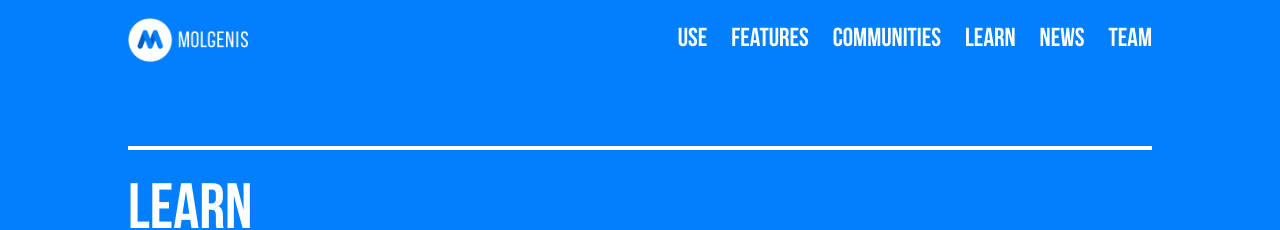
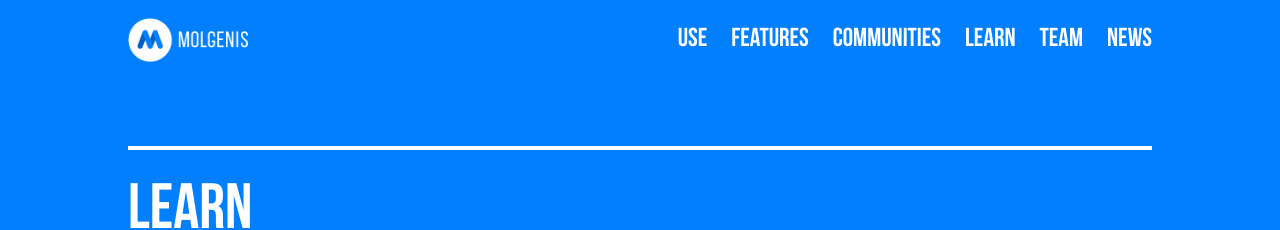
Before and after one commit to mswertz/mswertz.gihub.io, a Jekyll site: the page built from learn.md, in a window 1280 px wide. Shown: the top 230 px of the page. Built offline with Jekyll 4.4.1, drawn with Linux system fonts in a browser that asks for light colours.

Commit message:
made logo and nav responsive to show logo smaller and remove last menu item when screen gets to small

```diff
--- a/_includes/nav.html
+++ b/_includes/nav.html
@@ -1,11 +1,11 @@
-<a href="/"><img id="logo" src="/assets/img/logo_{{page.layout}}.png"></a>
+<a href="/"><div id="logo" style="background-image: url('/assets/img/logo_{{page.layout}}.png')">&nbsp;</div></a>
 <nav>
   <ul>
     <li><a href="/use">Use</a></li>
     <li><a href="/features">Features</a></li>
     <li><a href="/communities">Communities</a></li><!-- kunnen we ook solutions noemen -->
     <li><a href="/learn">Learn</a></li><!-- samenvoegen met support en dan 'Help' noemen?-->
+    <li><a href="/team">Team</a></li><!-- GCC, maar ook over al onze partners -->
     <li><a href="/news">News</a></li><!-- samenvoegen met support en dan 'Help' noemen?-->
-    <li><a href="/team">Team</a></li><!-- GCC, maar ook over al onze partners -->
   </ul>
 </nav>
--- a/assets/css/main.css
+++ b/assets/css/main.css
@@ -108,12 +108,27 @@ nav ul li:first-child
   float: left;
 }
 
+nav ul li:last-child {
+  display: none;
+}
+
 #logo {
-  height: 38px;
-  padding-top: 16px; /* 48 + half line height (24/2=12) - half size (44/2 = 22) = 38 */
-  padding-left: 24px;
+  background-size: auto 38px;
+  background-repeat: no-repeat;
+  margin-top: 16px; /* 48 + half line height (24/2=12) - half size (44/2 = 22) = 38 */
+  margin-left: 24px;
   float: left;
-  overflow: hidden;
+  width: 42px;
+  height: 42px;
+}
+
+@media (min-width: 550px) {
+  #logo {
+    width: 120px;
+  }
+  nav ul li:last-child {
+    display: inline-block;
+  }
 }
 
 @media (min-width: 768px) {
@@ -129,9 +144,9 @@ nav ul li:first-child
     line-height: 26px;
   }
   #logo {
-    height: 42px;
-    padding-top: 17px; /* 48 + half line height (24/2=12) - half size (44/2 = 22) = 38 */
-    padding-left: 64px;
+    background-size: auto 42px;
+    margin-top: 17px; /* 48 + half line height (24/2=12) - half size (44/2 = 22) = 38 */
+    margin-left: 64px;
   }
 }
 @media (min-width: 1200px) {
@@ -147,9 +162,11 @@ nav ul li:first-child
     line-height: 26px;
   }
   #logo {
-    height: 44px;
-    padding-top: 18px; /* 48 + half line height (26/2=12) - half size (44/2 = 22) = 38 */
-    padding-left: 128px;
+    background-size: auto 44px;
+    margin-top: 18px; /* 48 + half line height (26/2=12) - half size (44/2 = 22) = 38 */
+    margin-left: 128px;
+    height: 48px;
+
   }
 }
 
```
